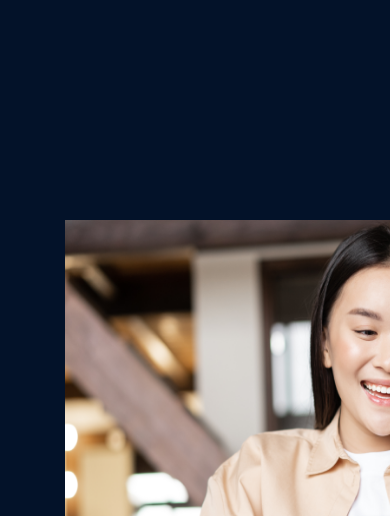
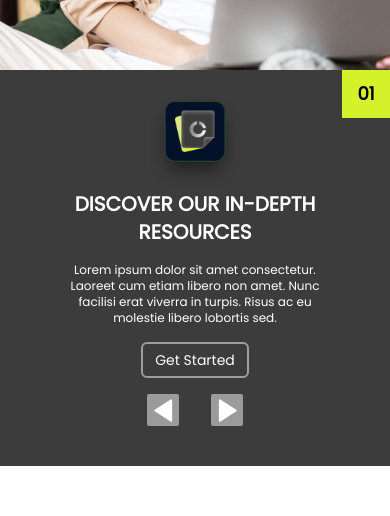
Before and after one commit to Mohit-Nippanikar78/Building-Online-Devs, a React (Vite) app: page / in a window 390 px wide. Shown: the part 838-1354 px from the top of the page. After the commit the page ends 1304 px from the top, so only its background shows below. Built offline with nearby package versions, Linux system fonts and the light colour scheme.

Commit message:
Made Homepage Journey responsive

```diff
--- a/src/components/Homepage/Homepage-hero.jsx
+++ b/src/components/Homepage/Homepage-hero.jsx
@@ -22,7 +22,7 @@ const HomepageHero = () => {
         loop={true}
       ></video>
 
-      <div className="relative lg:w-1/2 lg:ml-40 h-screen flex flex-col p-6 items-start  text-white max-w-lg ">
+      <div className="relative lg:w-1/2 lg:ml-40 lg:h-screen flex flex-col p-6 items-start  text-white max-w-lg ">
         <div className=" text-3xl lg:text-5xl capitalize font-extrabold tracking-[2px]">
           <div className="lg:mb-4 mb-2">
             <span id="homepage-heading-gradient">building </span>
--- a/src/components/Homepage/Homepage-journey.jsx
+++ b/src/components/Homepage/Homepage-journey.jsx
@@ -10,22 +10,22 @@ const HomepageJourney = () => {
   let dispatch = useDispatch();
   const { data, activeId } = useSelector((state) => state.homecards);
   return (
-    <div className="relative flex  text-white z-30 w-2/3 m-auto ">
+    <div className="relative flex flex-col lg:flex-row lg:w-2/3  text-white z-30  m-auto ">
       <img
         src={`./images/homepage/card${activeId}-person.png`}
         className="max-w-[500px]"
         alt=""
       />
-      <div className="bg-homepageCard px-12 relative flex justify-center items-center flex-col">
+      <div className="bg-homepageCard px-12 py-6 lg:py-0  relative flex justify-center items-center flex-col">
         <div className="absolute top-0 right-0 w-12 h-12 bg-lime flex justify-center items-center text-black font-semibold text-lg">
-          {activeId}
+          0{activeId}
         </div>
         <img
           className="w-24"
           src={`./images/homepage/card${activeId}-icon.png`}
           alt=""
         />
-        <div className="font-semibold text-2xl text-center uppercase">
+        <div className="font-semibold lg:text-2xl text-xl text-center uppercase">
           {data[activeId - 1].title}
         </div>
         <div className="max-w-sm font-normal text-center p-4 text-xs">
--- a/src/components/elements/LeftplayButton.jsx
+++ b/src/components/elements/LeftplayButton.jsx
@@ -1,6 +1,6 @@
 import React, { useState } from 'react'
 
-const LeftplayButton = ({ func ,dark}) => {
+const LeftplayButton = ({ func, dark }) => {
     const [leftBtnHover, setLeftBtnHover] = useState(false);
 
     return (
@@ -12,7 +12,7 @@ const LeftplayButton = ({ func ,dark}) => {
                 setLeftBtnHover(false);
             }}
             onClick={func}
-            className={` ${dark?"bg-[#3C3C3C]":"bg-[#9B9B9B]"} select-none mr-4 rounded-sm cursor-pointer w-8 h-8 flex justify-center items-center hover:bg-lime transition-all duration-1000`}
+            className={` ${dark ? "bg-[#3C3C3C]" : "bg-[#9B9B9B]"} select-none mr-4 rounded-sm cursor-pointer w-8 h-8 flex justify-center items-center hover:bg-lime transition-all duration-1000`}
         >
             {leftBtnHover ? (
                 <img src="./images/homepage-card-left-hover.png" alt="" />
```
